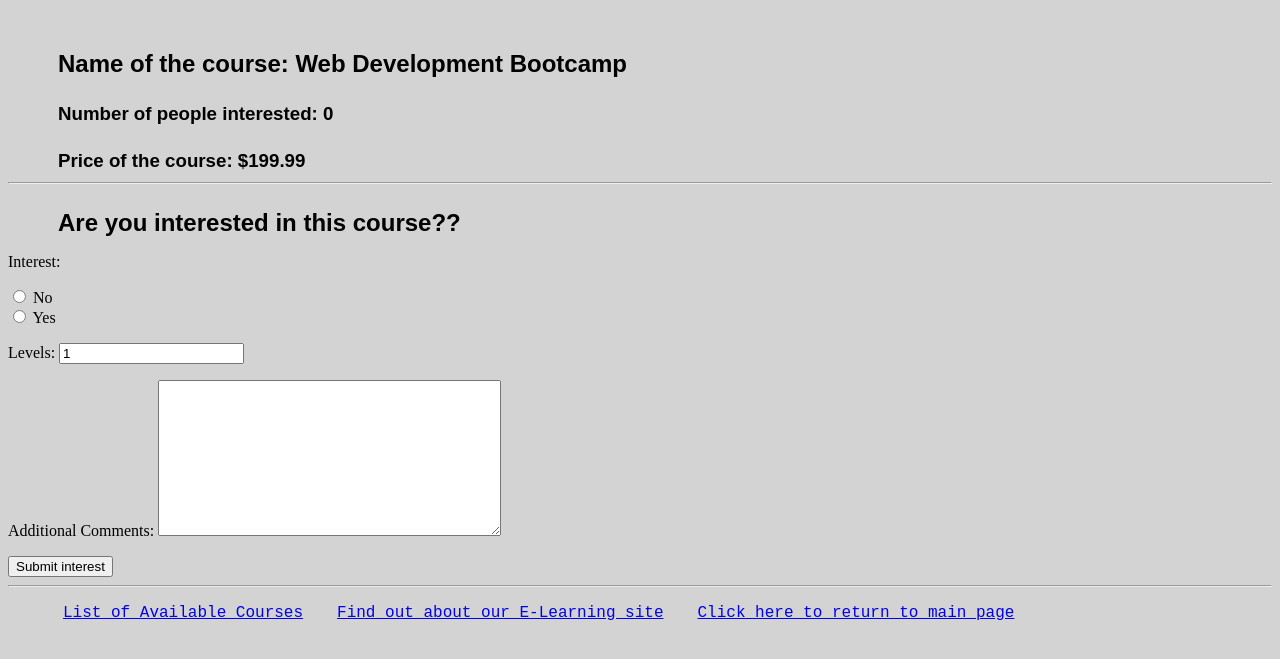
After one commit to HalehMD/mywebapp, a Django app: page /courses/8/ in a window 1280 px wide. The commit adds this page. Shown: the top 659 px of the page. Run offline with Django 4.2, Linux system fonts and the light colour scheme; data comes from the database, SQL or seed files in the repository.

Commit message:
LAB 7 and 8

```diff
--- a/myapp/forms.py
+++ b/myapp/forms.py
@@ -1,3 +1,4 @@
+from tkinter import Widget
 from django import forms
 from myapp.models import Order
 
@@ -5,5 +6,13 @@ class InterestForm(forms.Form):
     INTEREST_OPTION = [(0, 'No'), (1, 'Yes')]
 
     interested = forms.CharField(label='Interest', widget=forms.RadioSelect(choices=INTEREST_OPTION))
-    levels = forms.IntegerField(label= "Levels" ,min_value=1)
-    comments = forms.CharField( label = 'Additional Comments', widget=forms.Textarea)
+    #interested = forms.ChoiceField(label='interested', widget=forms.RadioSelect, choices=INTEREST_OPTION)
+    levels = forms.IntegerField(label= "Levels" ,initial=1)
+    comments = forms.CharField(required=False, label = 'Additional Comments', widget=forms.Textarea)
+
+
+class OrderForm(forms.ModelForm):
+    class Meta:
+        model = Order
+        fields = [ 'student', 'course', 'levels', 'order_date']
+        widgets = {'student': forms.RadioSelect(), 'order_date': forms.SelectDateWidget}
--- a/myapp/models.py
+++ b/myapp/models.py
@@ -25,7 +25,11 @@ class Course(models.Model):
         return f"{self.name}"
 
     def discount(self):
-        return (self.price - (self.price*.10))
+        newPrice=float(self.price) - (float(self.price)*.10)
+        self.price = newPrice
+        self.save()
+        print(self.price)
+        return True
 
 
 class Student(User):
@@ -45,12 +49,12 @@ class Student(User):
 
 class Order(models.Model):
     ORDER_STATUS = [(0, 'Cancelled'), (1, 'Order Confirmed')]
-    #course = models.ForeignKey(Course, related_name='orders', on_delete=models.CASCADE)
-    course = models.ManyToManyField(Course, related_name='orders')
+    course = models.ForeignKey(Course, default= '000', related_name='orders', on_delete=models.CASCADE)
+    #course = models.ManyToManyField(Course, related_name='orders')
     student = models.ForeignKey(Student, related_name='orders', on_delete=models.CASCADE)
-    levels = models.PositiveIntegerField(default=0)
+    levels = models.PositiveIntegerField(default=1)
     order_status = models.IntegerField(choices=ORDER_STATUS, default=0)
-    order_date = models.DateField(auto_now_add=True)
+    order_date = models.DateField(auto_now=False)
 
     def total_cost(self):
         total = 0
@@ -60,4 +64,6 @@ class Order(models.Model):
         return total
 
     def __str__(self):
-        return '{} ({})'.format(', '.join(self.course.all().values_list('name', flat=True)), self.order_date)
+        return f"{self.course.name} {self.order_date}"
+    #def __str__(self):
+       # return '{} ({})'.format(', '.join(self.course.all().values_list('name', flat=True)), self.order_date)
--- a/myapp/static/myapp/style.css
+++ b/myapp/static/myapp/style.css
@@ -9,10 +9,12 @@ h1 {
     margin: 20px 50px 20px 50px ;
 }
 
-h2 {
+h2, h3 {
     margin: 25px 50px 10px;
     font-family: Arial, Helvetica, sans-serif;
 }
+
+
 li, strong{
     margin: 10px 50px;
 }
--- /dev/null
+++ b/myapp/templates/myapp/coursedetail.html
@@ -0,0 +1,24 @@
+{% extends 'myapp/base.html' %}
+
+{% block title %}
+    Courses
+{% endblock %}
+
+{% block body_block %}
+    {% if courdetails %}
+        <h2> Name of the course: {{ courdetails.name}}</h2>
+        <h3>Number of people interested: {{ courdetails.interested }}</h3>
+        <h3>Price of the course: ${{ courdetails.price }}</h3>
+        {% if courdetails.for_everyone == False %}
+            <h3>This course is not for Everyone</h3>
+        {% endif %}
+    {% endif %}
+    <hr/>
+    <h2>Are you interested in this course??</h2>
+    <form id="interest_form" method="post" action="{% url 'myapp:coursedetail' courdetails.id %}">
+        {% csrf_token %}
+        {{ InterestForm.as_p }}
+        <input type="submit" value="Submit interest" />
+    </form>
+
+{% endblock %}
--- a/myapp/templates/myapp/courses.html
+++ b/myapp/templates/myapp/courses.html
@@ -9,9 +9,9 @@
         <h2>List of Available Courses.</h2>
         <ol>
             {% for course in courlist %}
-                <li><b>{{ course.name}} </b> , Price: ${{course.price}}</li>
+                <li><a href="{% url 'myapp:coursedetail' course.id %}" ><b>{{ course.name}} </b> </a>, Price: ${{course.price}}</li>
             {% endfor %}
         </ol>
     {% endif %}
-    <h3 class="placeOrder"><a href="{% url 'myapp:courses' %}">Place a new order</a></h3>
+    <h3 class="placeOrder"><a href="{% url 'myapp:place_order' %}">Place a new order</a></h3>
 {% endblock %}
--- a/myapp/urls.py
+++ b/myapp/urls.py
@@ -8,5 +8,6 @@ urlpatterns = [
     path(r'about/', views.about, name='about'),
     path('<int:top_no>/', views.detail, name='detail'),
     path(r'courses/', views.courses, name='courses'),
-    #path(r'place_order/', views.place_order, name='place_order')
+    path(r'place_order/', views.place_order, name='place_order'),
+    path(r'courses/<cour_id>/', views.coursedetail, name='coursedetail')
 ]
--- a/myapp/views.py
+++ b/myapp/views.py
@@ -1,11 +1,13 @@
 from django.shortcuts import render
 
-from django.http import HttpResponse
+from django.http import HttpResponse, HttpResponseRedirect
+from django.urls import reverse
 from .models import Order
 
 from .models import Topic, Course, Student, Order
 from django.shortcuts import get_object_or_404
-
+from .forms import InterestForm, OrderForm
+#from myapp import forms
 from django.shortcuts import render
 
 def write_result(request):
@@ -34,3 +36,49 @@ def  detail(request, top_no):
 def courses(request):
     courlist = Course.objects.all().order_by('id')
     return render(request, 'myapp/courses.html', {'courlist': courlist})
+
+def  place_order(request):
+    msg = ''
+    courlist = Course.objects.all()
+    if request.method == 'POST':
+        form = OrderForm(request.POST)
+        if form.is_valid():
+            order = form.save(commit=False)
+            level= form.cleaned_data['levels']
+            courname = form.cleaned_data['course']
+            #if order.levels <= order.course.stages:
+            if order.levels <= order.course.stages:
+                print(courname)
+                print(level)
+                order.save()
+                distcourse=Course.objects.get(name=courname)
+                if distcourse.price > 150:
+                    distcourse.discount()
+                msg = 'Your course has been ordered successfully.'
+            else:
+                msg = 'You exceeded the number of levels for this course.'
+            return render(request, 'myapp/order_response.html', {'msg': msg})
+    else:
+        form = OrderForm()
+    return render(request, 'myapp/placeorder.html', {'form':form, 'msg':msg, 'courlist':courlist})
+
+def  coursedetail(request, cour_id):
+    course = get_object_or_404(Course, id=cour_id)
+    if request.method == 'POST':
+        form = InterestForm(request.POST)
+        if form.is_valid():
+            interest = form.cleaned_data['interested']
+            #levels = form.cleaned_data['levels']
+            print(interest)
+            print(course)
+            if interest:
+                course.interested += 1
+                course.save()
+            return HttpResponseRedirect(reverse('myapp:index'))
+        else:
+            print("chek")
+    else:
+        print('------------------GET')
+        form = InterestForm()
+    #courdetails = get_object_or_404(Course, id=cour_id)
+    return render(request, 'myapp/coursedetail.html', {'InterestForm':form, 'courdetails':course})
```
Also changed, not shown: myapp/templates/myapp/order_response.html (added, +9 -0 lines), myapp/templates/myapp/placeorder.html (added, +25 -0 lines), db.sqlite3, myapp/migrations/0003_auto_20220711_1215.py (added), myapp/migrations/0004_auto_20220711_1220.py (added), myapp/migrations/0005_auto_20220711_1234.py (added), myapp/migrations/0006_auto_20220711_1251.py (added), myapp/migrations/0007_auto_20220711_1319.py (added), 1 other file.
